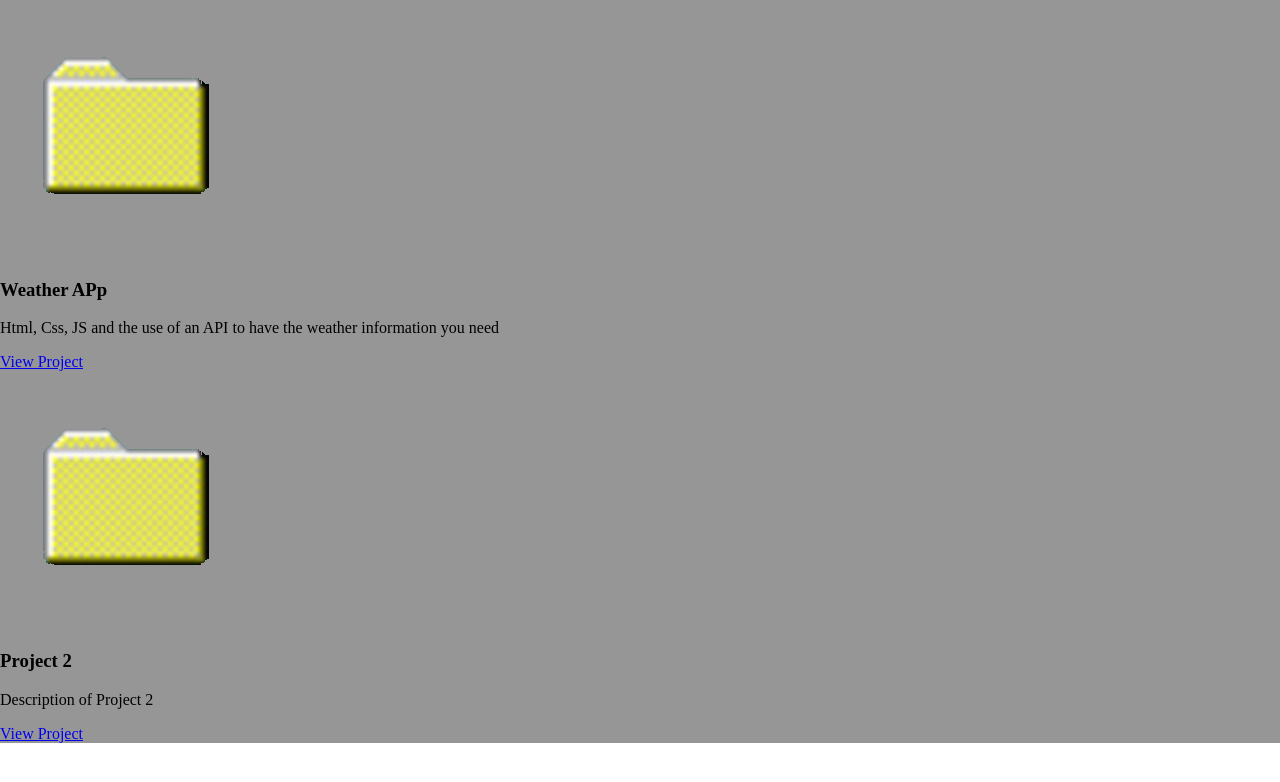
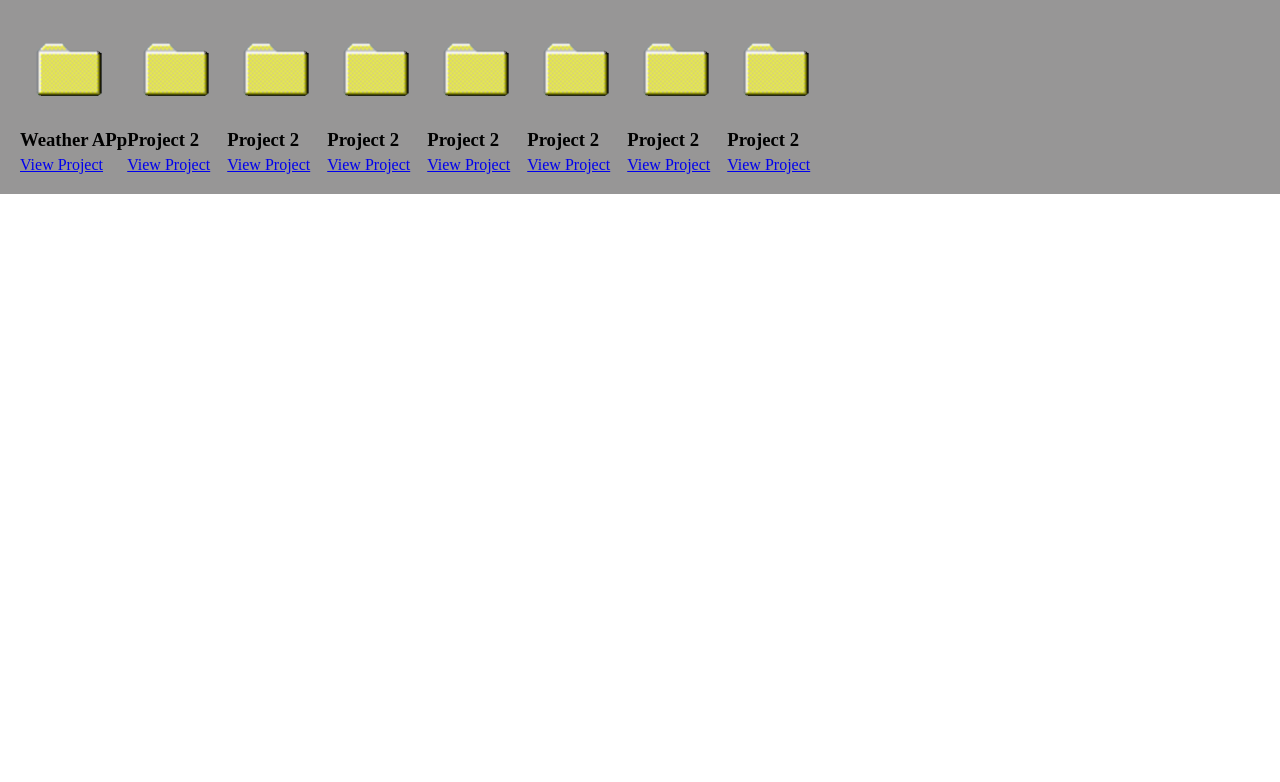
Before and after one commit to Alejo-Vignale/Mi-Portfolio, a React (Vite) app: page /proyectos in a window 1280 px wide. Shown: the top 782 px of the page. Built offline with nearby package versions, Linux system fonts and the light colour scheme.

Commit message:
hover effect

```diff
--- a/src/components/CSS/Proyectos.css
+++ b/src/components/CSS/Proyectos.css
@@ -1,6 +1,24 @@
 .proyectos-padre {
-    position: relative;
-    background: #979696;
-    height: 100%;
-    overflow: hidden;
-  }
+  height: 100%;
+  padding: 20px;
+  display: flex;
+  background: #979696;
+  flex-wrap: wrap;
+  justify-content: flex-start;
+}
+.project-folder img {
+  width: 100px;
+  height: 100px;
+}
+
+.project-folder h3 {
+  margin: 5px 0;
+}
+
+.project-folder p {
+  display: none;
+}
+
+.project-folder:hover p {
+  display: block;
+}
--- a/src/components/Proyectos.jsx
+++ b/src/components/Proyectos.jsx
@@ -2,12 +2,43 @@ import React from "react";
 import "./CSS/Proyectos.css";
 
 function Proyectos() {
+
   const projects = [
     {
       name: "Weather APp",
       description:
         "Html, Css, JS and the use of an API to have the weather information you need",
       url: "https://weather-app-rho-flame-43.vercel.app/",
+    },
+    {
+      name: "Project 2",
+      description: "Description of Project 2",
+      url: "https://example.com/project2",
+    },
+    {
+      name: "Project 2",
+      description: "Description of Project 2",
+      url: "https://example.com/project2",
+    },
+    {
+      name: "Project 2",
+      description: "Description of Project 2",
+      url: "https://example.com/project2",
+    },
+    {
+      name: "Project 2",
+      description: "Description of Project 2",
+      url: "https://example.com/project2",
+    },
+    {
+      name: "Project 2",
+      description: "Description of Project 2",
+      url: "https://example.com/project2",
+    },
+    {
+      name: "Project 2",
+      description: "Description of Project 2",
+      url: "https://example.com/project2",
     },
     {
       name: "Project 2",
```
Also changed, not shown: public/folderOpen.png (added).
